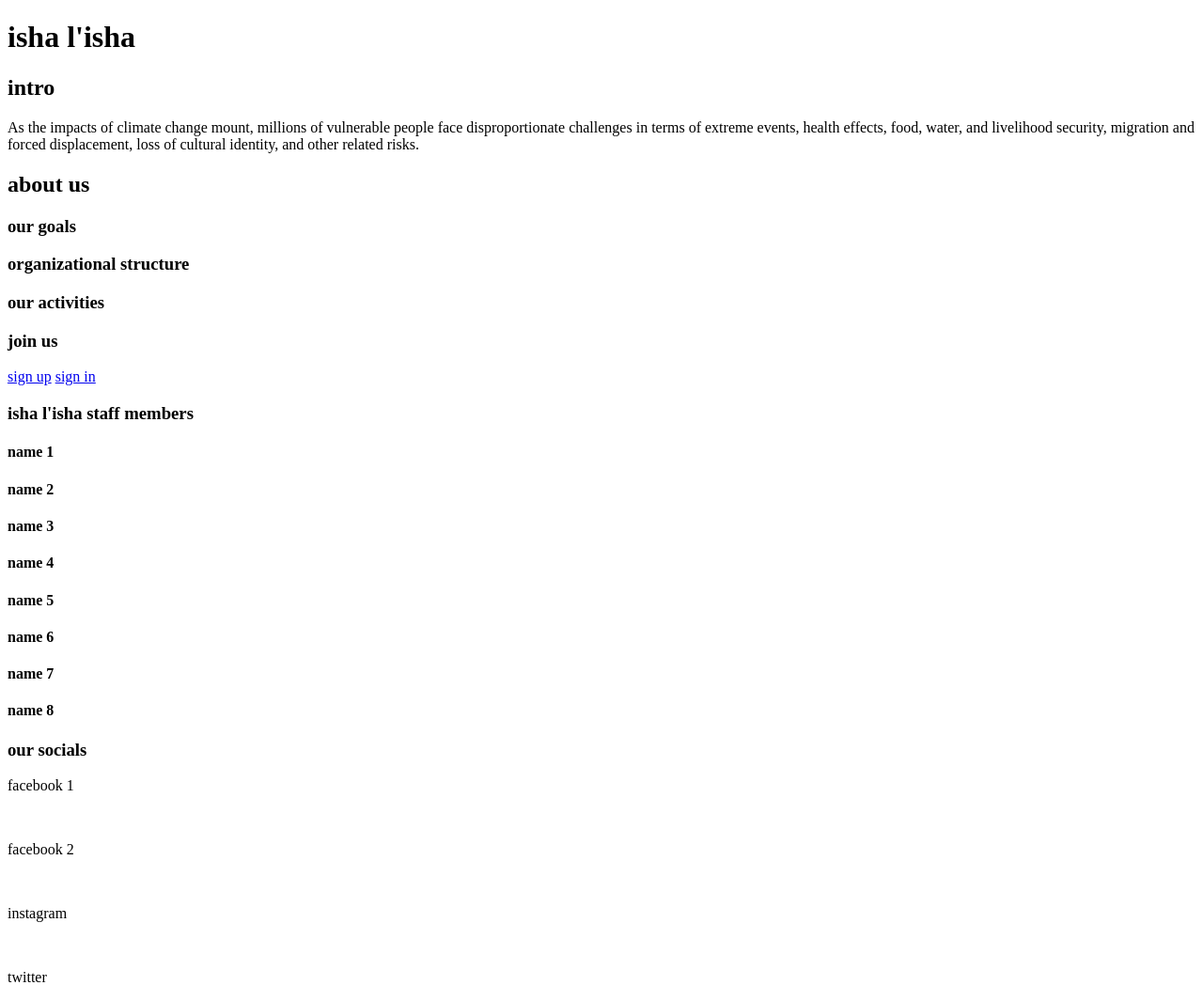
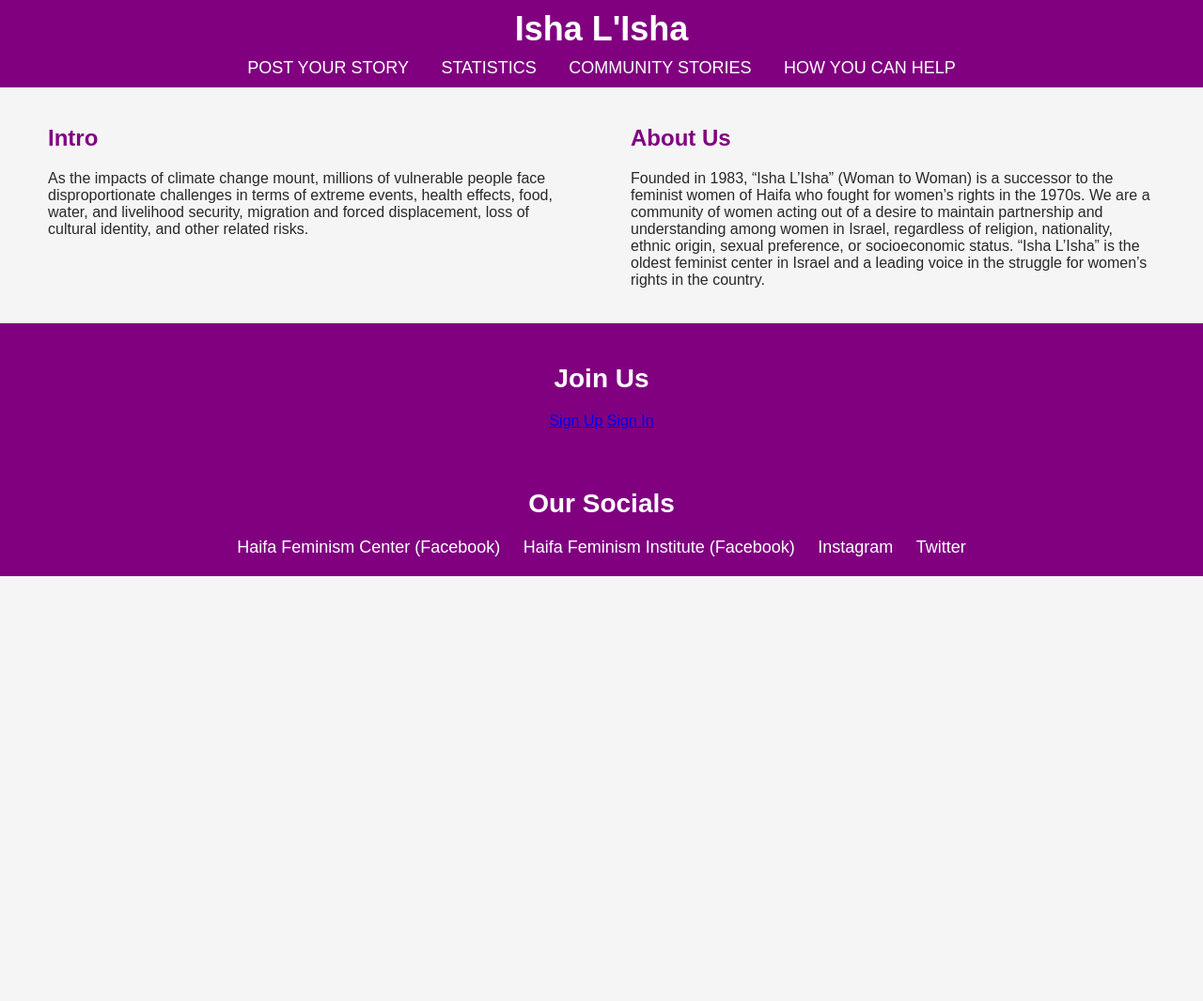
Before and after one commit to meet-projects/Y2-GroupD-Team1, a Flask app: page / in a window 1280 px wide. Shown: the whole page at 94% size. After the commit the page ends 800 px from the top, so only its background shows below. Run offline with Flask 3, Linux system fonts and the light colour scheme.

Commit message:
Update home.html

```diff
--- a/templates/home.html
+++ b/templates/home.html
@@ -2,51 +2,146 @@
 <html lang="en">
 <head>
     <meta charset="UTF-8">
-    <title>home page</title>
+    <meta name="viewport" content="width=device-width, initial-scale=1.0">
+    <title>Isha L'Isha - Home Page</title>
+    <style>
+        body {
+            font-family: Arial, sans-serif;
+            margin: 0;
+            padding: 0;
+            background-color: #f5f5f5;
+            color: #292929;
+        }
+
+        header {
+            background-color: #800080;
+            text-align: center;
+            padding: 10px 0;
+        }
+
+        header h1 {
+            color: #fff;
+            font-size: 36px;
+            margin: 0;
+        }
+
+        nav {
+            margin-top: 10px;
+        }
+
+        nav a {
+            margin: 0 15px;
+            text-decoration: none;
+            color: #fff;
+            font-size: 18px;
+            text-transform: uppercase;
+        }
+
+        nav a:hover {
+            color: #f39c12;
+        }
+
+        section {
+            display: flex;
+            justify-content: space-around;
+            padding: 20px;
+            border-bottom: 1px solid #ddd;
+        }
+
+        .intro, .about {
+            width: 45%;
+        }
+
+        .intro h2,
+        .about h2 {
+            color: #800080;
+            font-size: 24px;
+        }
+
+        .join-us {
+            text-align: center;
+            padding: 20px;
+            background-color: #800080;
+            color: #fff;
+        }
+
+        .join-us h2 {
+            font-size: 28px;
+            margin-bottom: 20px;
+        }
+
+        .socials {
+            text-align: center;
+            padding: 20px;
+            background-color: #800080;
+            color: #fff;
+        }
+
+        .socials h2 {
+            font-size: 28px;
+            margin-bottom: 20px;
+        }
+
+        .socials a {
+            margin: 0 10px;
+            text-decoration: none;
+            color: #fff;
+            font-size: 18px;
+        }
+
+        .image-section {
+            background-color: #fff;
+            text-align: center;
+            padding: 20px;
+        }
+
+        .image-section img {
+            max-width: 100%;
+            height: auto;
+            margin-bottom: 20px;
+            border-radius: 5px;
+        }
+    </style>
 </head>
 <body>
-    <h1>isha l'isha</h1>
-    <h2>intro</h2>
-    <p>
-    As the impacts of climate change mount, millions of vulnerable people face disproportionate challenges in terms of extreme  events, health effects, food, water, and livelihood security, migration and forced displacement, loss of cultural identity, and other related risks.
-    </p>
-    <h2>about us</h2>
-        <h3>our goals</h3>
-        <p></p>
-        <h3>organizational structure</h3>
-        <p></p>
-        <h3>our activities</h3>
-        <p></p>
-        <h3>join us</h3>
-        <a href="/signup">sign up</a>
-        <a href="/signin">sign in</a>
-        <h3>isha l'isha staff members</h3>
-            <h4>name 1</h4>
-            <p></p>
-            <h4>name 2</h4>
-            <p></p>
-            <h4>name 3</h4>
-            <p></p>
-            <h4>name 4</h4>
-            <p></p>
-            <h4>name 5</h4>
-            <p></p>
-            <h4>name 6</h4>
-            <p></p>
-            <h4>name 7</h4>
-            <p></p>
-            <h4>name 8</h4>
-            <p></p>
+    <header>
+        <h1>Isha L'Isha</h1>
+        <nav>
+            <a href="/post">Post Your Story</a>
+            <a href="/statistics">Statistics</a>
+            <a href="/display">Community Stories</a>
+            <a href="/youhelp">How You Can Help</a>
+        </nav>
+    </header>
 
-        <h3>our socials</h3>
-        <p>facebook 1</p>
-        <a href="https://www.facebook.com/HaifaFeministCenter"></a><br>
-        <p>facebook 2</p>
-        <a href="https://www.facebook.com/HaifaFeministInstitute"></a><br>
-        <p>instagram</p>
-        <a href="https://www.instagram.com/isha.2isha/"></a><br>
-        <p>twitter</p>
-        <a href="https://twitter.com/ishaleisha"></a>
+    <section>
+        <div class="intro">
+            <h2>Intro</h2>
+            <p>
+                As the impacts of climate change mount, millions of vulnerable people face disproportionate challenges in terms of extreme events, health effects, food, water, and livelihood security, migration and forced displacement, loss of cultural identity, and other related risks.
+            </p>
+        </div>
+        <div class="about">
+            <h2>About Us</h2>
+            <p>
+                Founded in 1983, “Isha L’Isha” (Woman to Woman) is a successor to the feminist women of Haifa who fought for women’s rights in the 1970s. We are a community of women acting out of a desire to maintain partnership and understanding among women in Israel, regardless of religion, nationality, ethnic origin, sexual preference, or socioeconomic status. “Isha L’Isha” is the oldest feminist center in Israel and a leading voice in the struggle for women’s rights in the country.
+            </p>
+        </div>
+    </section>
+
+    <div class="join-us">
+        <h2>Join Us</h2>
+        <a href="/signup">Sign Up</a>
+        <a href="/signin">Sign In</a>
+    </div>
+
+    <div class="socials">
+        <h2>Our Socials</h2>
+        <a href="https://www.facebook.com/HaifaFeministCenter">Haifa Feminism Center (Facebook)</a>
+        <a href="https://www.facebook.com/HaifaFeministInstitute">Haifa Feminism Institute (Facebook)</a>
+        <a href="https://www.instagram.com/isha.2isha/">Instagram</a>
+        <a href="https://twitter.com/ishaleisha">Twitter</a>
+    </div>
 
 </body>
 </html>
```
